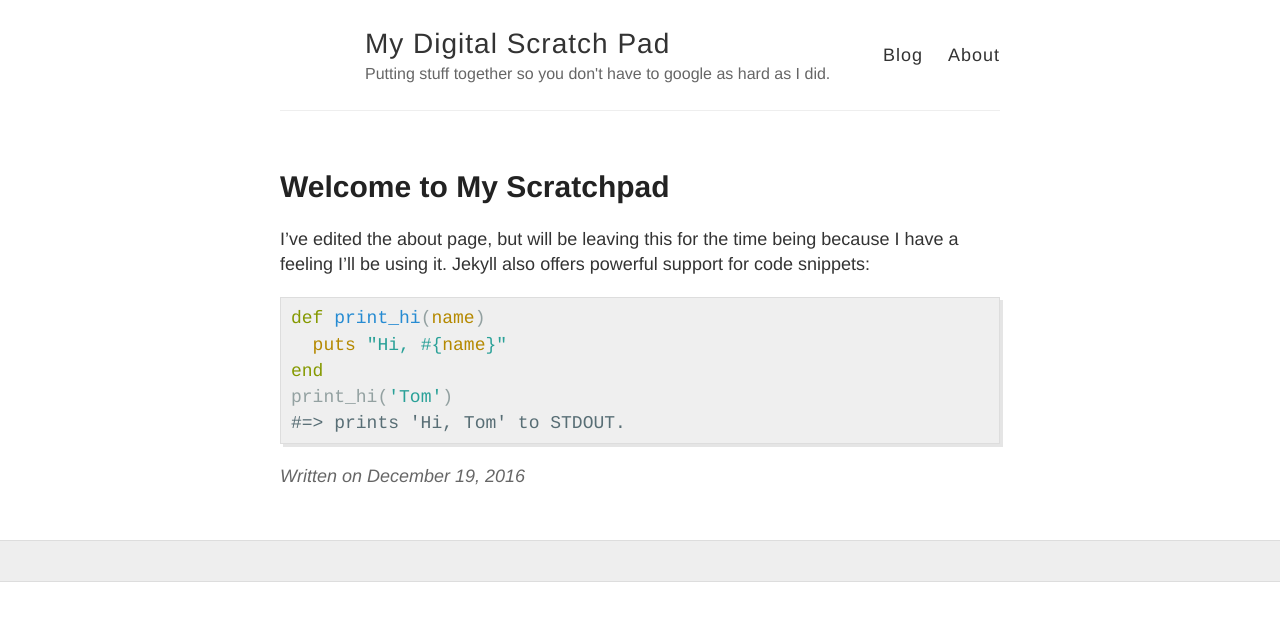
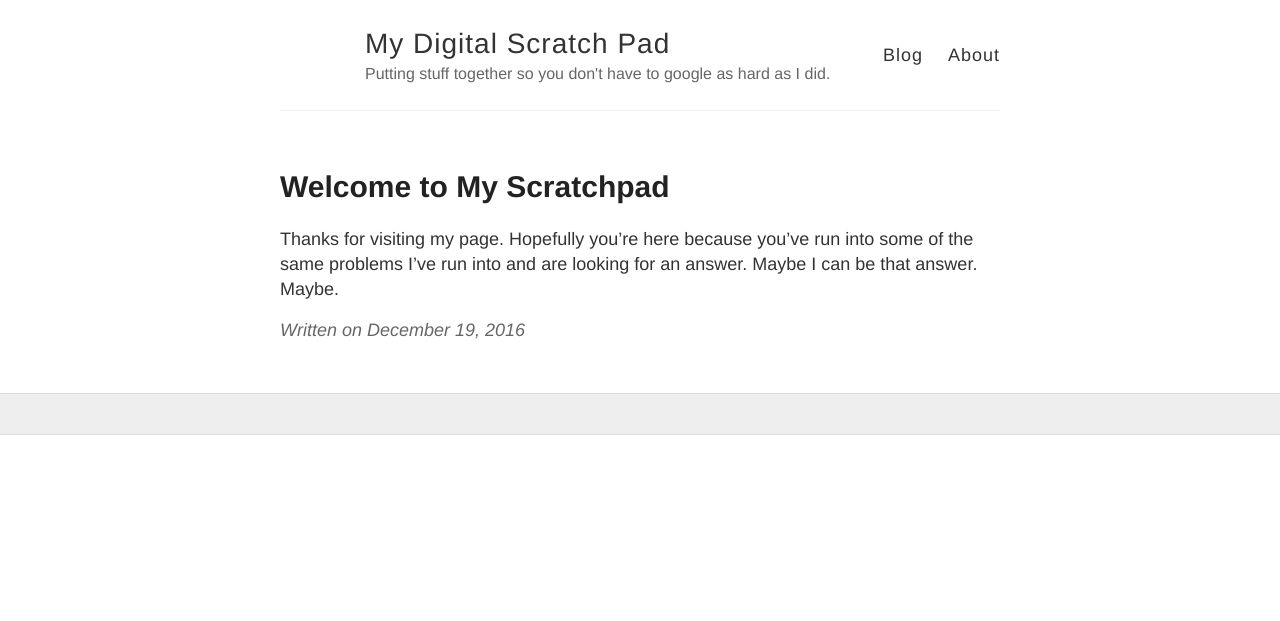
Before and after one commit to remotephone/blog.rmtph.one, a Jekyll site: the page built from _posts/2016-12-18-welcome-to-jekyll.markdown, in a window 1280 px wide. Shown: the top 621 px of the page. Built offline with Jekyll 4.4.1, drawn with Linux system fonts in a browser that asks for light colours.

Commit message:
updating welcome

```diff
--- a/_posts/2016-12-18-welcome-to-jekyll.markdown
+++ b/_posts/2016-12-18-welcome-to-jekyll.markdown
@@ -5,16 +5,7 @@ date:   2016-12-18 20:49:55 -0600
 categories: welcome hello info
 ---
 
-I've edited the about page, but will be leaving this for the time being because I have a feeling I'll be using it.
-Jekyll also offers powerful support for code snippets:
-
-{% highlight ruby %}
-def print_hi(name)
-  puts "Hi, #{name}"
-end
-print_hi('Tom')
-#=> prints 'Hi, Tom' to STDOUT.
-{% endhighlight %}
+Thanks for visiting my page. Hopefully you're here because you've run into some of the same problems I've run into and are looking for an answer. Maybe I can be that answer. Maybe.
 
 
 [jekyll-docs]: http://jekyllrb.com/docs/home
```
